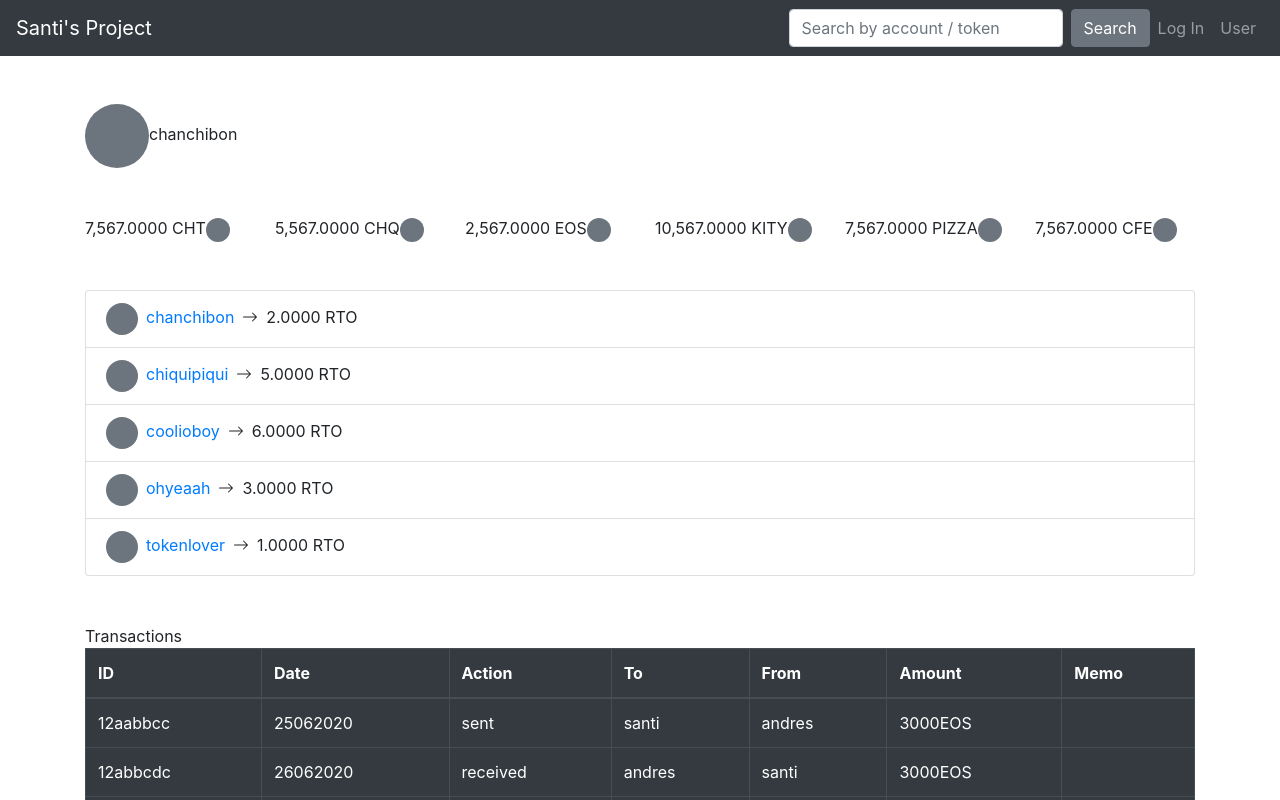
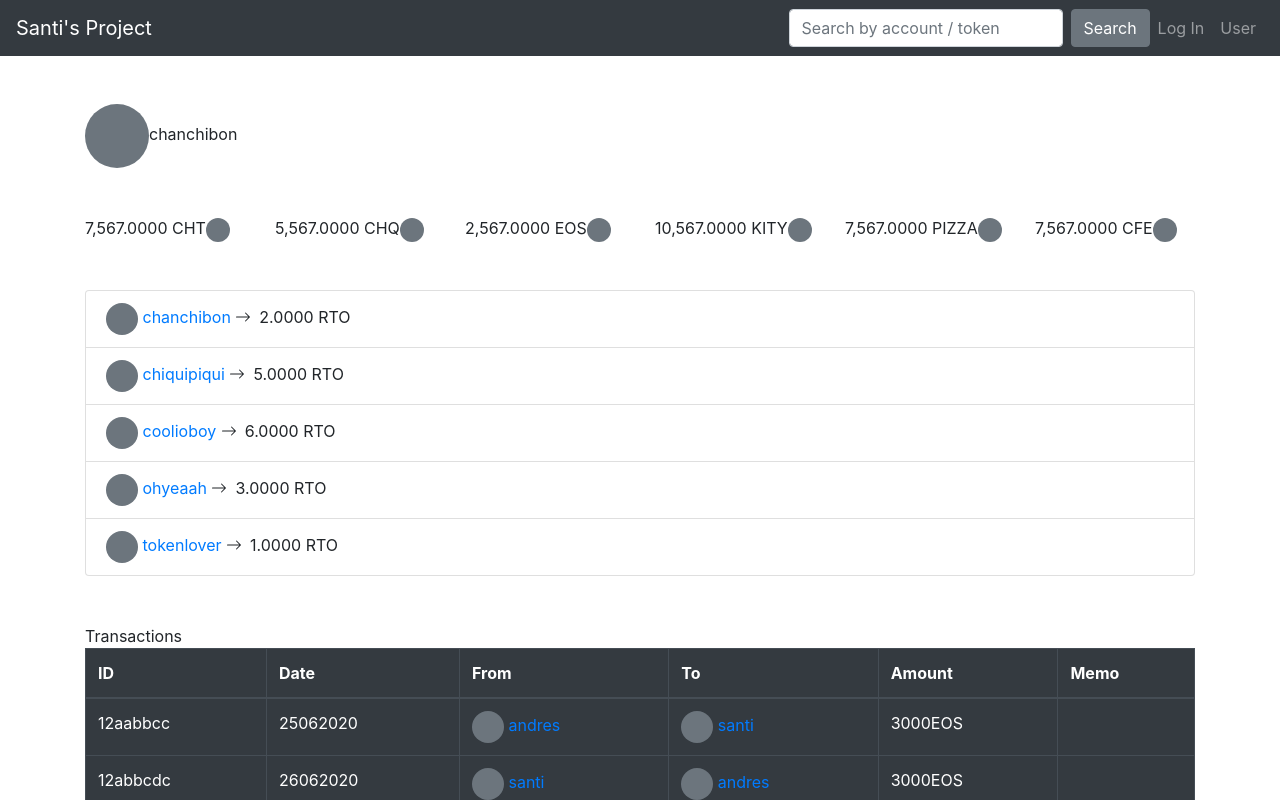
Before and after one commit to andresberrios/retail-tokens, a Vue app in the folder packages/frontend/: page /account/chanchibon in a window 1280 px wide. Shown: the top 800 px of the page. Built offline with nearby package versions, Linux system fonts and the light colour scheme.

Commit message:
Link to user accounts

```diff
--- a/packages/frontend/src/components/TransactionHistory.vue
+++ b/packages/frontend/src/components/TransactionHistory.vue
@@ -10,7 +10,36 @@
         head-variant="dark"
         table-variant="dark"
         stacked="sm"
-      ></b-table>
+      >
+        <template v-slot:cell(from)="data">
+          <router-link
+            :to="{ name: 'account', params: { account: data.value } }"
+          >
+            <b-avatar size="2em">
+              <svg
+                :data-jdenticon-value="data.value"
+                width="2em"
+                height="2em"
+              />
+            </b-avatar>
+            {{ data.value }}
+          </router-link>
+        </template>
+        <template v-slot:cell(to)="data">
+          <router-link
+            :to="{ name: 'account', params: { account: data.value } }"
+          >
+            <b-avatar size="2em">
+              <svg
+                :data-jdenticon-value="data.value"
+                width="2em"
+                height="2em"
+              />
+            </b-avatar>
+            {{ data.value }}
+          </router-link>
+        </template>
+      </b-table>
     </b-container>
   </div>
 </template>
@@ -20,20 +49,11 @@ import { Component, Vue } from "vue-property-decorator";
 
 @Component
 export default class TransactionHistory extends Vue {
-  fields = [
-    { label: "ID", key: "id" },
-    "date",
-    "action",
-    "to",
-    "from",
-    "amount",
-    "memo"
-  ];
+  fields = [{ label: "ID", key: "id" }, "date", "from", "to", "amount", "memo"];
   items: unknown[] = [
     {
       id: "12aabbcc",
       date: "25062020",
-      action: "sent",
       to: "santi",
       from: "andres",
       amount: "3000EOS"
@@ -41,7 +61,6 @@ export default class TransactionHistory extends Vue {
     {
       id: "12abbcdc",
       date: "26062020",
-      action: "received",
       to: "andres",
       from: "santi",
       amount: "3000EOS"
@@ -49,7 +68,6 @@ export default class TransactionHistory extends Vue {
     {
       id: "12aabbcc",
       date: "25062020",
-      action: "sent",
       to: "santi",
       from: "andres",
       amount: "3000EOS"
@@ -57,7 +75,6 @@ export default class TransactionHistory extends Vue {
     {
       id: "12aabbcc",
       date: "25062020",
-      action: "sent",
       to: "santi",
       from: "andres",
       amount: "3000EOS"
@@ -65,7 +82,6 @@ export default class TransactionHistory extends Vue {
     {
       id: "12aabbcc",
       date: "25062020",
-      action: "sent",
       to: "santi",
       from: "andres",
       amount: "3000EOS"
@@ -73,7 +89,6 @@ export default class TransactionHistory extends Vue {
     {
       id: "12aabbcc",
       date: "25062020",
-      action: "sent",
       to: "santi",
       from: "andres",
       amount: "3000EOS"
@@ -81,7 +96,6 @@ export default class TransactionHistory extends Vue {
     {
       id: "12aabbcc",
       date: "25062020",
-      action: "sent",
       to: "santi",
       from: "andres",
       amount: "3000EOS"
@@ -89,7 +103,6 @@ export default class TransactionHistory extends Vue {
     {
       id: "12aabbcc",
       date: "25062020",
-      action: "sent",
       to: "santi",
       from: "andres",
       amount: "3000EOS"
@@ -97,7 +110,6 @@ export default class TransactionHistory extends Vue {
     {
       id: "12aabbcc",
       date: "25062020",
-      action: "sent",
       to: "santi",
       from: "andres",
       amount: "3000EOS"
@@ -105,7 +117,6 @@ export default class TransactionHistory extends Vue {
     {
       id: "12aabbcc",
       date: "25062020",
-      action: "sent",
       to: "santi",
       from: "andres",
       amount: "3000EOS"
@@ -113,7 +124,6 @@ export default class TransactionHistory extends Vue {
     {
       id: "12aabbcc",
       date: "25062020",
-      action: "sent",
       to: "santi",
       from: "andres",
       amount: "3000EOS"
@@ -121,7 +131,6 @@ export default class TransactionHistory extends Vue {
     {
       id: "12aabbcc",
       date: "25062020",
-      action: "sent",
       to: "santi",
       from: "andres",
       amount: "3000EOS"
@@ -129,7 +138,6 @@ export default class TransactionHistory extends Vue {
     {
       id: "12aabbcc",
       date: "25062020",
-      action: "sent",
       to: "santi",
       from: "andres",
       amount: "3000EOS"
--- a/packages/frontend/src/components/UserList.vue
+++ b/packages/frontend/src/components/UserList.vue
@@ -3,10 +3,14 @@
     <b-container>
       <b-list-group>
         <b-list-group-item v-for="user in users" :key="user.id">
-          <b-avatar button @click="onClick" size="2em">
-            <svg :data-jdenticon-value="user.name" width="2em" height="2em" />
-          </b-avatar>
-          <a class="mx-2" href="#">{{ user.name }}</a>
+          <router-link
+            :to="{ name: 'account', params: { account: user.name } }"
+          >
+            <b-avatar size="2em">
+              <svg :data-jdenticon-value="user.name" width="2em" height="2em" />
+            </b-avatar>
+            {{ user.name }}
+          </router-link>
           <b-icon icon="arrow-right"></b-icon>
           <span class="mx-2">{{ user.amount }}</span>
         </b-list-group-item>
```
